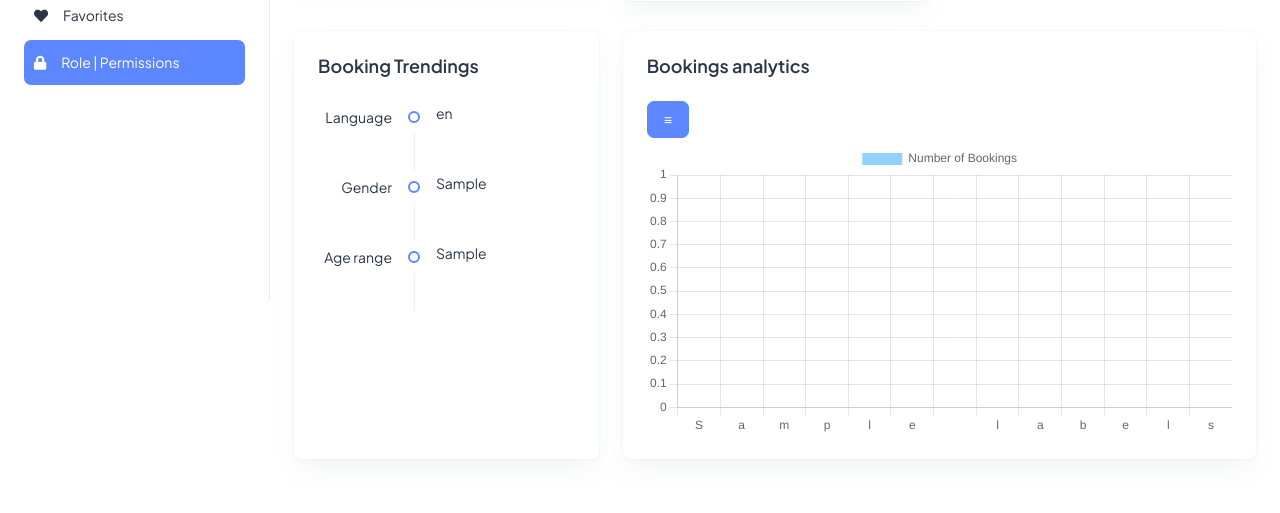
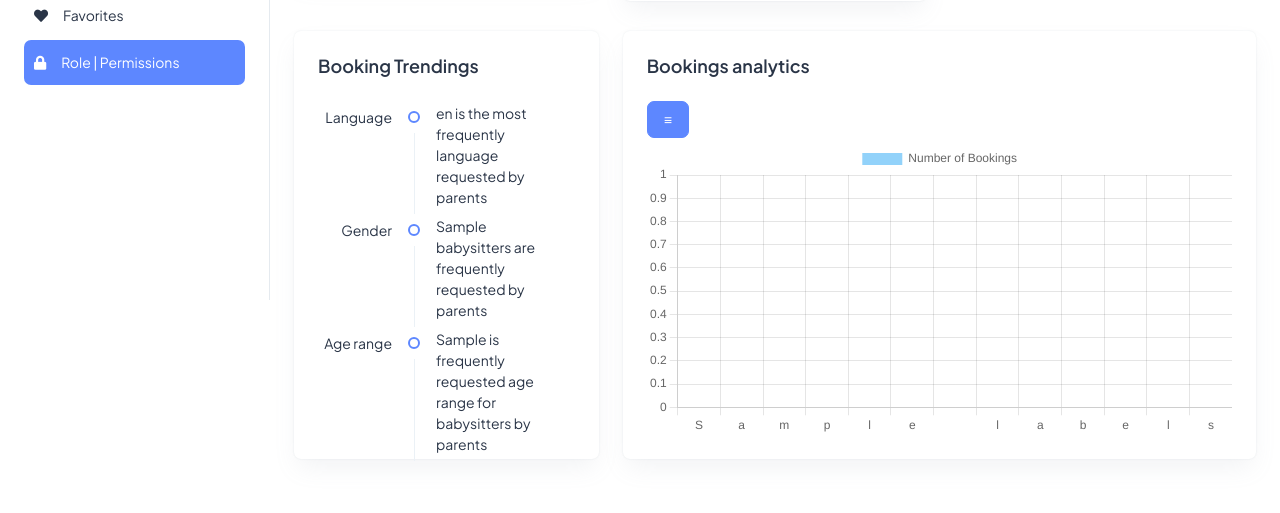
Before and after one commit to Simplice24/BabyCare, a Yii app: template views/dashboard/index.php in a window 1280 px wide. Shown: the part 500-1013 px from the top of the page. Run offline with PHP 8.4 and a stand-in for Yii, Linux system fonts and the light colour scheme; the template is opened without the code that fills it: most values are stand-ins (such as "Sample title", 1, 10 or a date in 2020); grey boxes marked "Sample" are stand-in pictures; data that the repository does not hold is empty; some libraries are stand-ins or nearby versions.

Commit message:
first commit

```diff
--- a/views/dashboard/index.php
+++ b/views/dashboard/index.php
@@ -444,7 +444,7 @@ use yii\helpers\Html;
                       <span class="timeline-badge border-2 border border-primary flex-shrink-0 my-8"></span>
                       <span class="timeline-badge-border d-block flex-shrink-0"></span>
                     </div>
-                    <div class="timeline-desc fs-3 text-dark mt-n1"><?php echo $mostFrequentLanguages; ?></div>
+                    <div class="timeline-desc fs-3 text-dark mt-n1"><?php echo $mostFrequentLanguages; ?> is the most frequently language requested by parents</div>
                   </li>
                   <li class="timeline-item d-flex position-relative overflow-hidden">
                     <div class="timeline-time text-dark flex-shrink-0 text-end">Gender</div>
@@ -452,7 +452,7 @@ use yii\helpers\Html;
                       <span class="timeline-badge border-2 border border-primary flex-shrink-0 my-8"></span>
                       <span class="timeline-badge-border d-block flex-shrink-0"></span>
                     </div>
-                    <div class="timeline-desc fs-3 text-dark mt-n1"><?php echo $mostFrequentGender; ?></div>
+                    <div class="timeline-desc fs-3 text-dark mt-n1"><?php echo $mostFrequentGender; ?> babysitters are frequently requested by parents</div>
                   </li>
                   <li class="timeline-item d-flex position-relative overflow-hidden">
                     <div class="timeline-time text-dark flex-shrink-0 text-end">Age range</div>
@@ -460,7 +460,7 @@ use yii\helpers\Html;
                       <span class="timeline-badge border-2 border border-primary flex-shrink-0 my-8"></span>
                       <span class="timeline-badge-border d-block flex-shrink-0"></span>
                     </div>
-                    <div class="timeline-desc fs-3 text-dark mt-n1"><?php echo $mostFrequentAgeRange; ?></div>
+                    <div class="timeline-desc fs-3 text-dark mt-n1"><?php echo $mostFrequentAgeRange; ?> is frequently requested age range for babysitters by parents</div>
                   </li>
                 </ul>
               </div>
```
